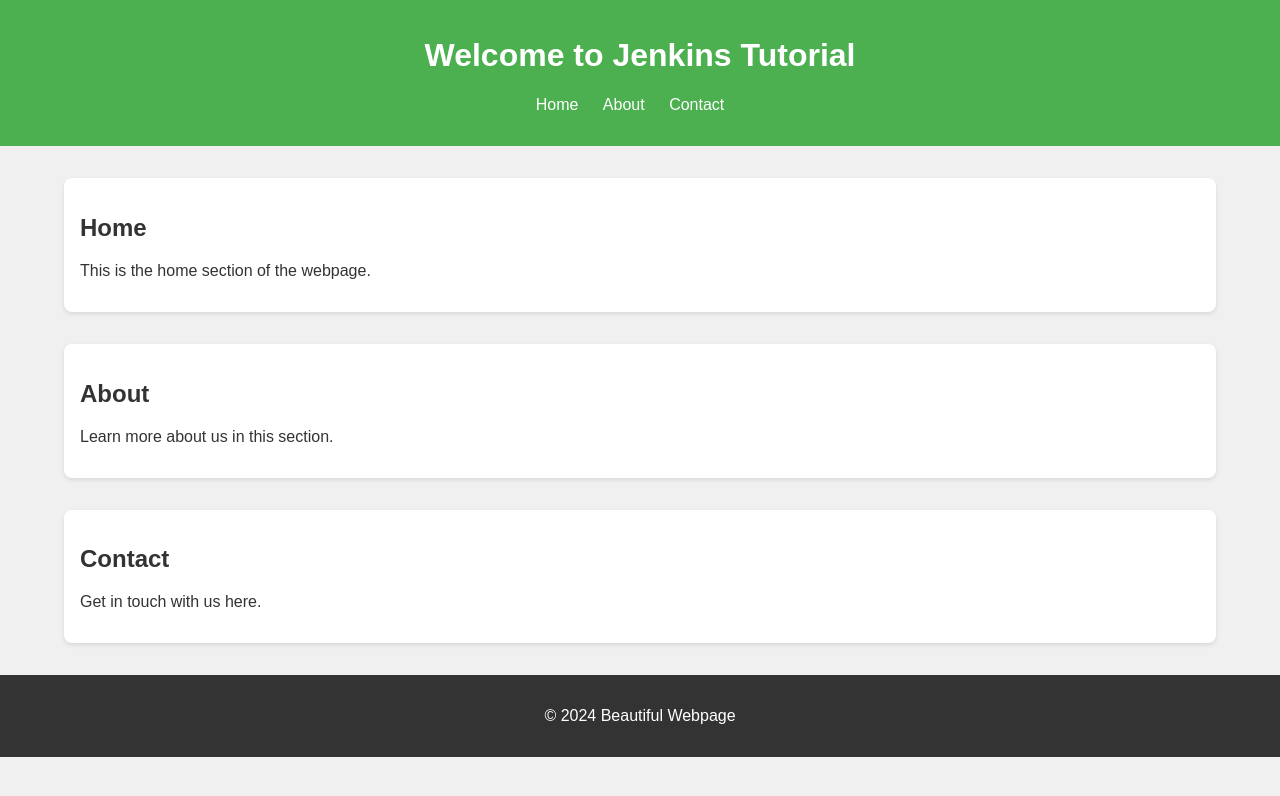
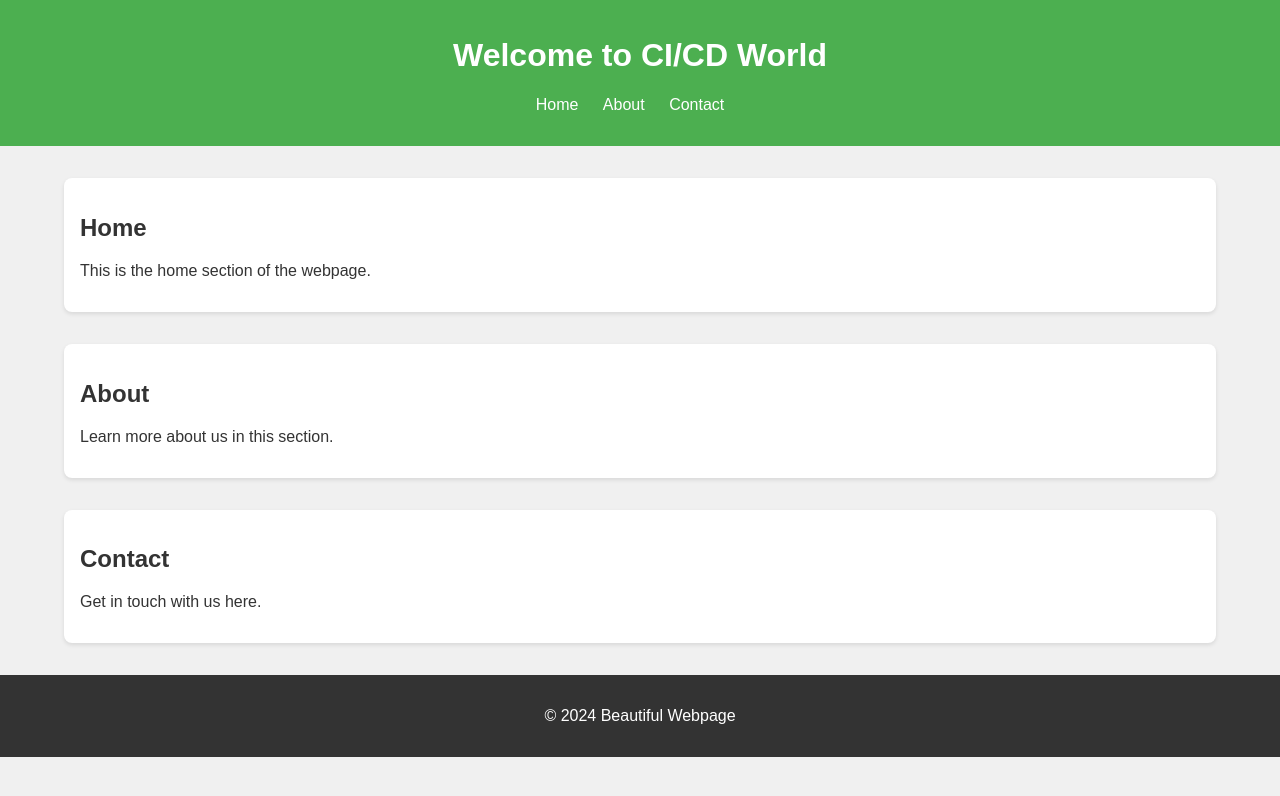
Before and after one commit to Nayan850/jankins_repo, a plain HTML site: page index.html in a window 1280 px wide. Drawn offline with Linux system fonts and the light colour scheme.

Commit message:
Update1 index.html

```diff
--- a/index.html
+++ b/index.html
@@ -51,7 +51,7 @@
 </head>
 <body>
     <header>
-        <h1>Welcome to Jenkins Tutorial</h1>
+        <h1>Welcome to CI/CD World</h1>
         <nav>
             <ul>
                 <li><a href="#home">Home</a></li>
```
